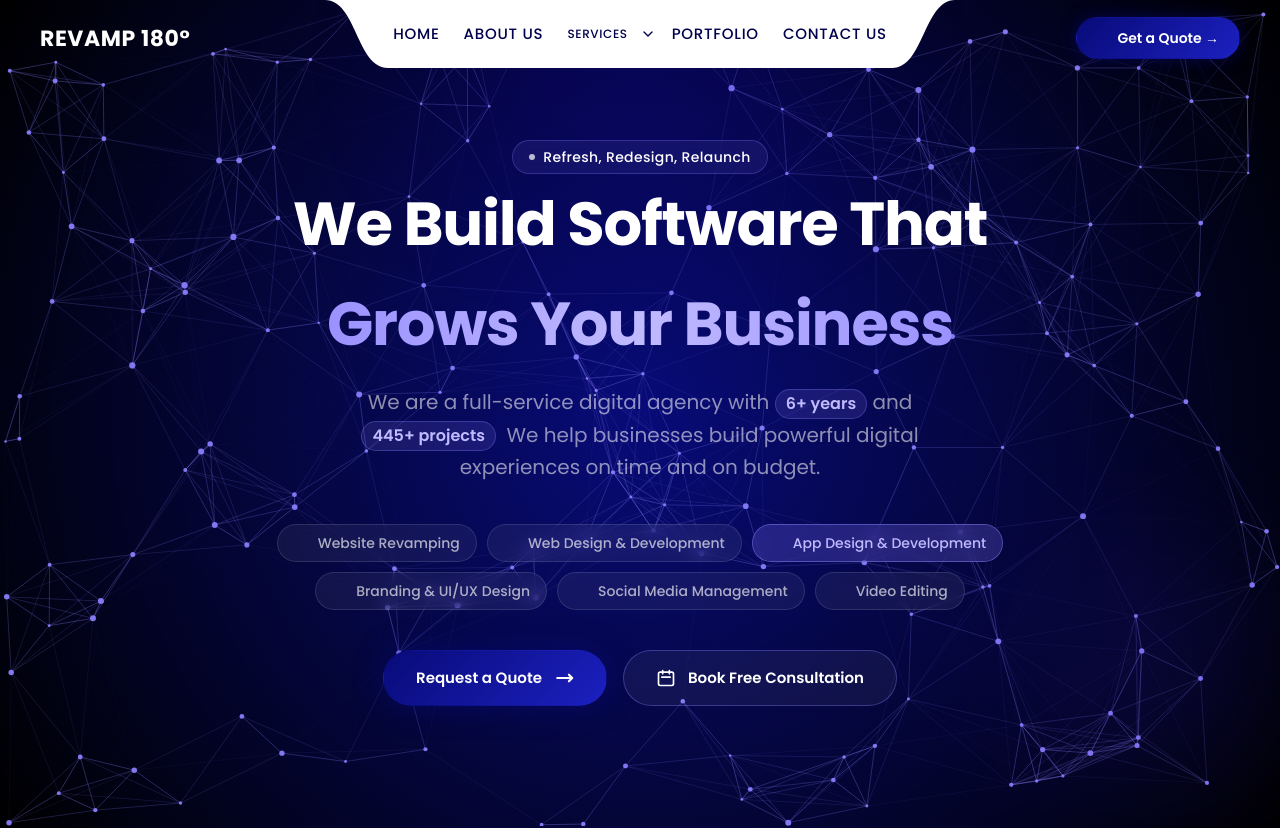
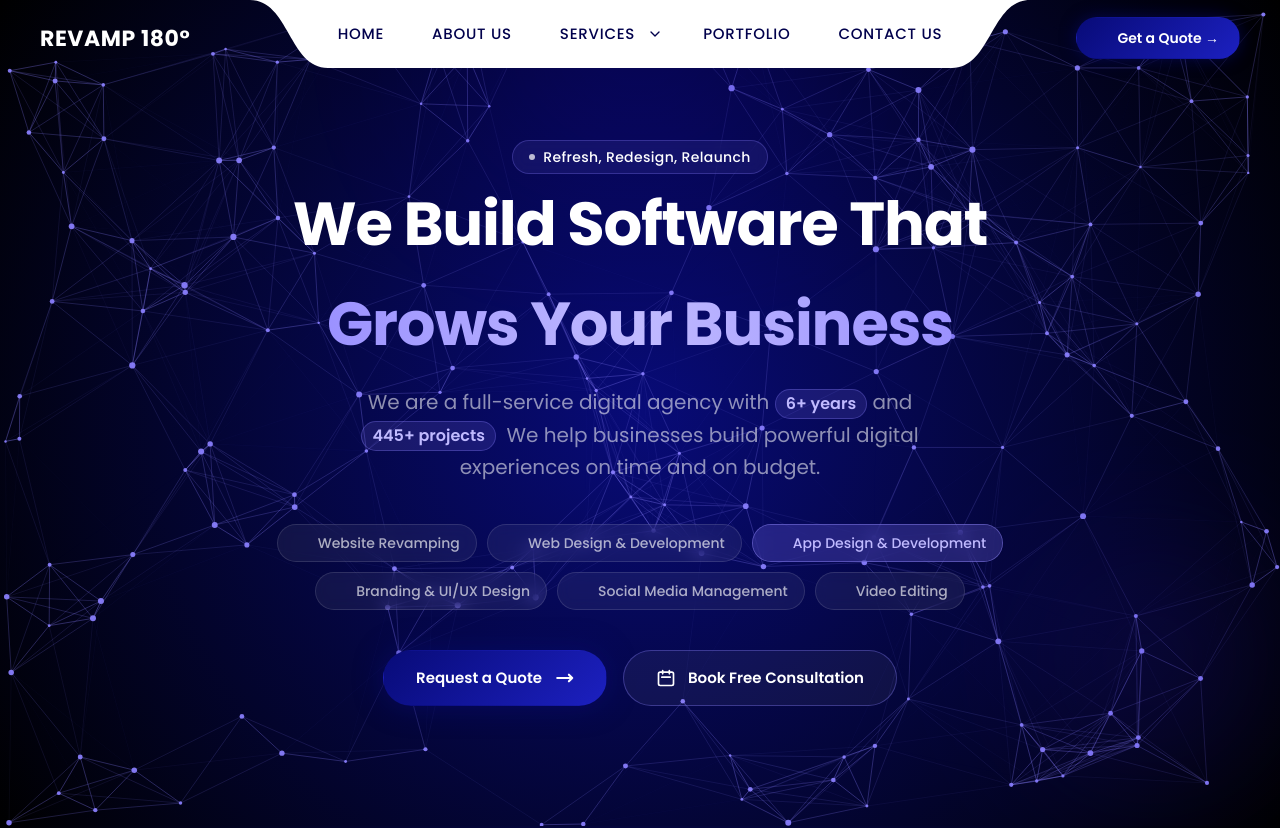
Before and after one commit to DevHassan101/Revamp180-Website, a Next.js app: page / in a window 1280 px wide. Shown: the top 828 px of the page. Built offline with nearby package versions, Linux system fonts and the light colour scheme; some icons are missing.

Commit message:
navbar-update-final

```diff
--- a/components/Navbar.jsx
+++ b/components/Navbar.jsx
@@ -122,7 +122,7 @@ export default function Navbar() {
                     : "opacity-100 scale-100"
                 }`}
               >
-                <p className="text-[22px] font-extrabold tracking-wide text-white whitespace-nowrap">
+                <p className="text-[18px] xl:text-[22px] font-extrabold tracking-wide text-white whitespace-nowrap">
                   REVAMP 180°
                 </p>
               </div>
@@ -152,14 +152,14 @@ export default function Navbar() {
 
           {/* ── Desktop Nav — White Pill (ByteCloude design) ── */}
           <div
-            className={`col-start-2 hidden lg:flex items-center justify-center relative h-[64px] xl:h-[68px] self-start transition-all duration-700 ease-in-out ${scrolled ? "opacity-0 pointer-events-none" : "opacity-100"}`}
+            className={`col-start-2 hidden lg:flex items-center justify-center relative h-[65px] xl:h-[68px] self-start transition-all duration-700 ease-in-out ${scrolled ? "opacity-0 pointer-events-none" : "opacity-100"}`}
           >
             {/* White pill shape — only visible when not scrolled */}
             <div
               className={`absolute inset-0 bg-white transition-opacity duration-700 ease-in-out ${styles.maskShape} ${scrolled ? "invisible" : "visible"}`}
             />
 
-            <ul className="relative flex items-center gap-2! xl:gap-5 px-15! lg:px-20 h-full z-10">
+            <ul className="relative flex items-center gap-3 xl:gap-8 px-13 xl:px-20 h-full z-10">
               {[
                 { name: "Home", href: "/" },
                 { name: "About Us", href: "/about" },
@@ -167,7 +167,7 @@ export default function Navbar() {
                 <li key={item.name}>
                   <Link
                     href={item.href}
-                    className={`text-[12px]! lg:text-[15px]! tracking-wider font-medium transition-all duration-500 uppercase ${
+                    className={`text-[12px] xl:text-[15px] tracking-wide xl:tracking-wider font-medium transition-all duration-500 uppercase ${
                       scrolled
                         ? isActive(item.href)
                           ? "text-[#8B80FF]"
@@ -196,7 +196,7 @@ export default function Navbar() {
                   onMouseLeave={() => setServicesOpen(false)}
                 >
                   <button
-                    className={`flex items-center gap-1 text-[12px]! lg:text-[15px] tracking-wider font-medium transition-all duration-500 uppercase cursor-pointer ${
+                    className={`flex items-center gap-1 text-[12px] xl:text-[15px] tracking-wide xl:tracking-wider font-medium transition-all duration-500 uppercase cursor-pointer ${
                       scrolled
                         ? isServicesActive
                           ? "text-[#8B80FF]"
@@ -208,7 +208,7 @@ export default function Navbar() {
                     aria-expanded={servicesOpen}
                   >
                     <span
-                      className={`px-2 py-[3px] transition-all duration-300 ${
+                      className={`px-2 transition-all duration-300 ${
                         !scrolled && isServicesActive
                           ? "border border-[#01004C]/70"
                           : ""
@@ -221,7 +221,7 @@ export default function Navbar() {
                       transition={{ duration: 0.2, ease: "easeOut" }}
                       className="flex items-center"
                     >
-                      <ChevronDown size={16} />
+                      <ChevronDown className="w-3 h-3 xl:w-4 xl:h-4" />
                     </motion.span>
                   </button>
 
@@ -314,7 +314,7 @@ export default function Navbar() {
                 <li key={item.name}>
                   <Link
                     href={item.href}
-                    className={`text-[12px]! lg:text-[15px]! tracking-wider font-medium transition-all duration-500 uppercase ${
+                    className={`text-[12px] xl:text-[15px] tracking-wide xl:tracking-wider font-medium transition-all duration-500 uppercase ${
                       scrolled
                         ? isActive(item.href)
                           ? "text-[#8B80FF]"
@@ -341,10 +341,7 @@ export default function Navbar() {
           {/* ── Right col: CTA + Hamburger ── */}
           <div className="col-start-3 flex items-center justify-end">
             {/* Desktop CTA Buttons */}
-            <div
-              className={`hidden lg:flex items-center gap-3 z-50 transition-all duration-500 ${scrolled ? "mt-0" : "mt-2"}`}
-            >
-
+            <div className={`hidden lg:flex items-center gap-3 z-50 transition-all duration-500 ${scrolled ? "mt-0" : "mt-2"}`}>
               <motion.div
                 whileHover={{ scale: 1.02 }}
                 whileTap={{ scale: 0.97 }}
@@ -353,7 +350,7 @@ export default function Navbar() {
                   href="/contact"
                   onMouseEnter={() => setQuoteHovered(true)}
                   onMouseLeave={() => setQuoteHovered(false)}
-                  className="flex items-center gap-1.5 px-5 py-2.5 rounded-full text-white text-sm font-semibold transition-all duration-300 whitespace-nowrap"
+                  className="flex items-center gap-1 xl:gap-1.5 px-4 xl:px-5 py-2 xl:py-2.5 rounded-full text-white text-xs xl:text-sm font-semibold transition-all duration-300 whitespace-nowrap"
                   style={
                     quoteHovered
                       ? {
```
